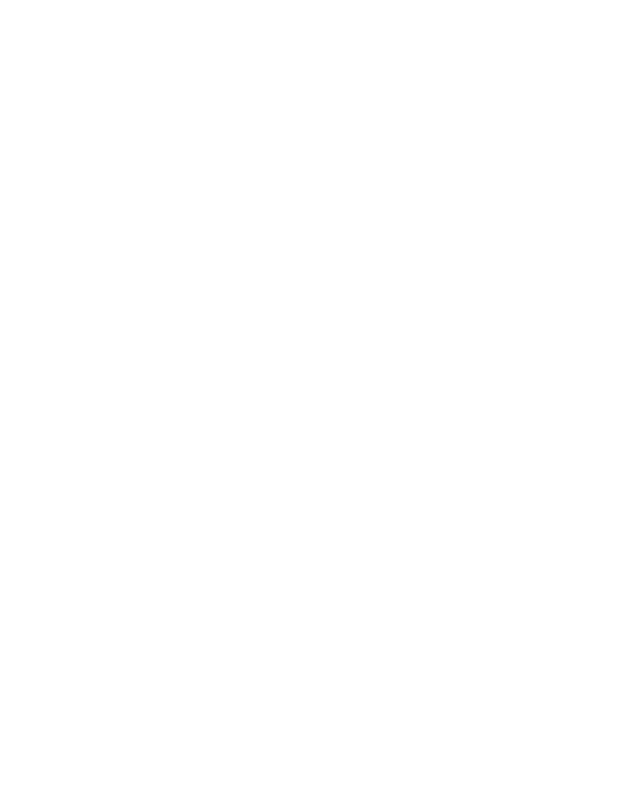
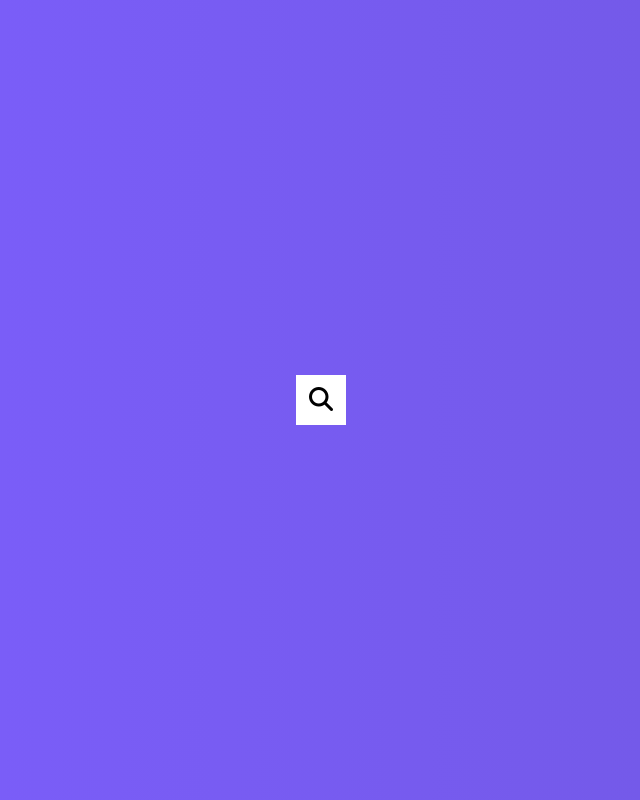
Before and after one commit to kimya-h/_hidden_search, a plain HTML site: page index.html in a window 1280 px wide. Shown: the whole page, without its empty margins (319-959 px from the left). Drawn offline with Linux system fonts and the light colour scheme.

Commit message:
adding style and script and finish

```diff
--- a/index.html
+++ b/index.html
@@ -9,6 +9,12 @@
     <title>Hidden Search</title>
 </head>
 <body>
+    <div class="search">
+        <input type="text" class="input" placeholder="search...">
+        <button class="btn">
+            <i class="fas fa-search"></i>
+        </button>
+    </div>
     <script src="script.js"></script>
 </body>
 </html>
--- a/script.js
+++ b/script.js
@@ -0,0 +1,8 @@
+const search = document.querySelector('.search')
+const btn = document.querySelector('.btn')
+const input = document.querySelector('.input')
+
+btn.addEventListener('click', () => {
+    search.classList.toggle('active')
+    input.focus()
+})
--- a/style.css
+++ b/style.css
@@ -0,0 +1,56 @@
+@import url('https://fonts.googleapis.com/css2?family=Roboto:wght@400;700&display=swap');
+* {
+    box-sizing: border-box;
+}
+
+body {
+    background-image: linear-gradient(90deg,#7d5fff,#7158e2) ;
+    font-family: 'Roboto','sans-serif';
+    display: flex;
+    align-items: center;
+    justify-content: center;
+    height: 100vh;
+    overflow: hidden;
+    margin: 0;
+}
+
+.search {
+    position: relative;
+    height: 50px;
+}
+
+.search .input {
+    background-color: #fff;
+    border: 0;
+    font-size: 18px;
+    padding: 15px;
+    height: 50px;
+    width: 50px;
+    transition: width 0.3s ease;
+}
+
+.btn {
+    background-color: #fff;
+    border: 0;
+    cursor: pointer;
+    font-size: 24px;
+    position: absolute;
+    top: 0;
+    left: 0;
+    height: 50px;
+    width: 50px;
+    transition: transform 0.3s ease;
+}
+
+.btn:focus,
+.input:focus {
+    outline: none;
+}
+
+.search.active .input {
+    width: 200px;
+}
+
+.search.active .btn {
+    transform: translateX(198px);
+}
```
